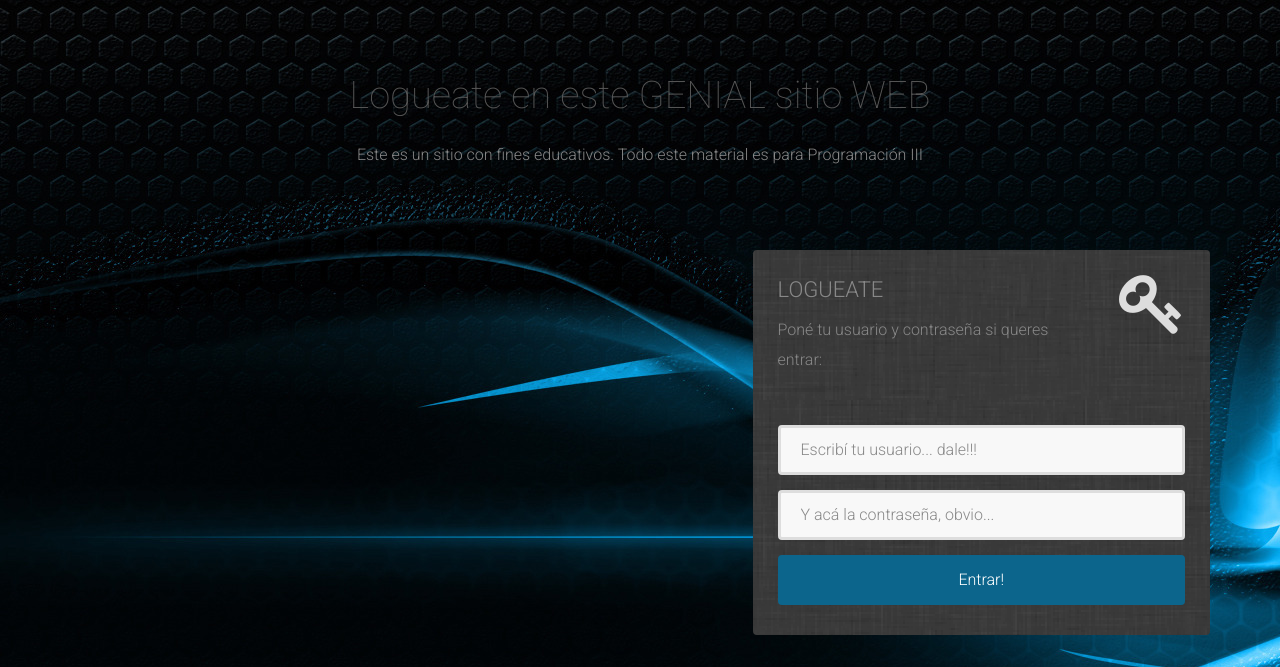
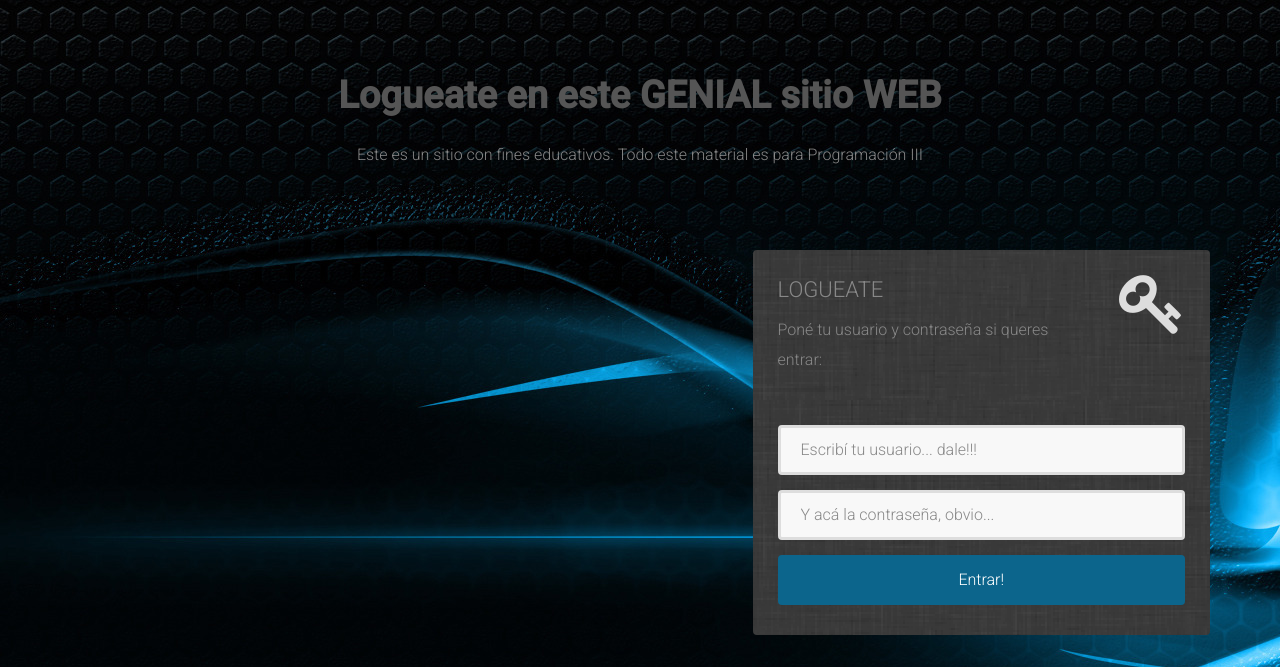
Before and after one commit to SarziDaniel/Paginadelogin, a plain HTML site: page index.html in a window 1280 px wide. Shown: the top 667 px of the page. Drawn offline with Linux system fonts and the light colour scheme.

Commit message:
Cambio minimo de estilos.

```diff
--- a/index.html
+++ b/index.html
@@ -34,7 +34,7 @@
 
                     <div class="row">
                         <div class="col-sm-8 col-sm-offset-2 text">
-                            <h1>Logueate en este GENIAL sitio WEB</h1>
+                            <h1><b>Logueate en este GENIAL sitio WEB</b></h1>
                             <div class="description">
                             	<p>
 	                            	Este es un sitio con fines educativos. Todo este material es para Programación III
```
